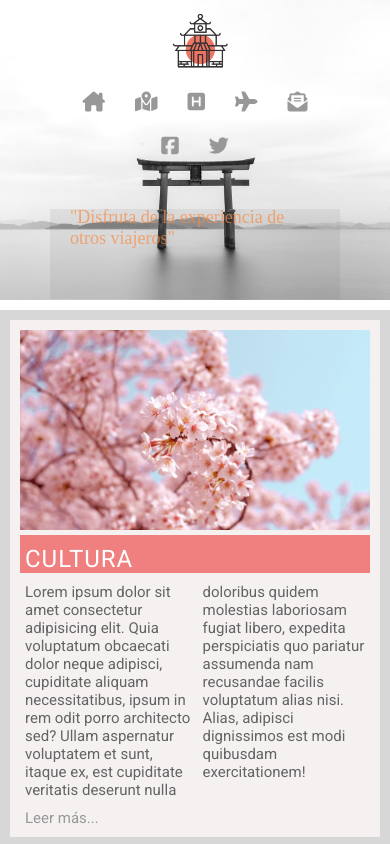
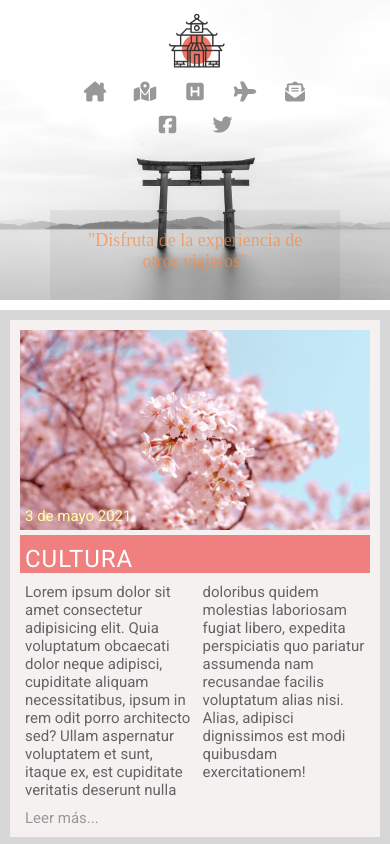
Before and after one commit to Ibellaz/VUE-Sprint1, a plain HTML site: page Sprint1_Level3/index.html in a window 390 px wide. Shown: the top 844 px of the page. Drawn offline with Linux system fonts and the light colour scheme; a web font is replaced by a local one.

Commit message:
Exercise7

```diff
--- a/Sprint1_Level3/css/styles.css
+++ b/Sprint1_Level3/css/styles.css
@@ -11,9 +11,13 @@ html {
 body {
     max-width: 1200px;
     background-color: white;
-    display: flex;
-    flex-flow: column nowrap;
     font-family: 'Roboto', sans-serif;
+
+    display: grid;
+    grid-template-areas:
+        "header"
+        "mainContainer"
+        "footer";
 }
 
 li {
@@ -43,6 +47,8 @@ h1 {
     color: rgba(250, 140, 70, 0.7);
     opacity: 0;
     animation: bottomToTop 2s 2s ease forwards;
+
+    text-align: center;
 }
 
 h2 {
@@ -54,7 +60,6 @@ h2 {
     letter-spacing: .1rem;
     padding: 1rem 0 0 .5rem;
     opacity: 0;
-    animation: fadeIn 4s forwards;
 }
 
 h3 {
@@ -83,24 +88,33 @@ p {
     background-size: 160%;
     background-position: 50% 55%;
     margin-bottom: 1rem;
-    display: flex;
-    flex-flow: column nowrap;
     height: 30rem;
+
+    grid-area: header;
+    display: grid;
+    grid-template-areas:
+        "navContainer"
+        "sectionHeader";
 }
 
 .navContainer {
     margin: 1rem;
-    display: flex;
     margin-bottom: 0;
+
+    grid-area: navContainer;
+    display: grid;
+    grid-template-areas:
+        "leftDivHeader mediumDivHeader rightDivHeader";
+    grid-template-columns: 1fr 5fr 1fr;
 }
 
 .leftDivHeader {
-    flex: 1;
-    display: flex;
     padding-left: 1rem;
-    align-items: center;
     opacity: 0;
-    animation: rotation 2s ease forwards;
+    animation: rotation 3s ease forwards;
+
+    grid-area: leftDivHeader;
+    width: 6rem;
 }
 
 #logo {
@@ -109,35 +123,39 @@ p {
 
 .mediumDivHeader {
     margin: 0 1rem;
-    padding: 1rem;
-    flex: 4;
-    display: flex;
-    justify-content: space-between;
+    padding: 1rem 3rem;
+
     align-items: center;
     opacity: 0;
-    animation: topToBottom 2s ease forwards;
+    animation: topToBottom 3s ease forwards;
+
+    grid-area: mediumDivHeader;
+    display: grid;
+    grid-template-columns: repeat(5, min(100%, 14rem));
+    justify-content: center;
 }
 
 .rightDivHeader {
     padding: 1rem;
-    flex: 1;
-    display: flex;
-    flex-flow: row nowrap;
     justify-content: center;
     align-items: center;
     gap: 1rem;
     opacity: 0;
-    animation: rightToLeft 2s ease forwards;
+    animation: rightToLeft 3s ease forwards;
+
+    grid-area: rightDivHeader;
+    display: grid;
+    grid-template-columns: 1fr 1fr;
+    justify-items: center;
 }
 
 .sectionHeader {
     background-color: rgba(100, 100, 100, .1);
     margin: 9.5rem 7.5rem 0rem 7.5rem;
-    padding: 6rem 6rem 7.5rem 6rem;
-    display: flex;
-    justify-content: center;
-    align-items: flex-end;
+    padding: 2.5rem 6rem 10.7rem 6rem;
     height: 9rem;
+
+    grid-area: sectionHeader;
 }
 
 
@@ -146,14 +164,22 @@ p {
 .mainContainer {
     background-color: white;
     margin-bottom: 1rem;
-    display: flex;
+
+    display: grid;
+    grid-template-areas:
+        "sectionMainContainer asideContainer";
+    grid-template-columns: 4fr 1fr;
 }
 
 .sectionMainContainer {
     background-color: rgb(215, 215, 215);
-    flex: 7;
-    display: flex;
-    flex-flow: row wrap;
+
+    grid-area: sectionMainContainer;
+    display: grid;
+    grid-template-areas:
+        "article1 article2"
+        "article3 article4"
+        "mainFooter mainFooter";
 }
 
 .sectionMainContainer a {
@@ -166,15 +192,33 @@ article {
     padding: 1rem;
     margin: 1rem;
     padding: 1rem;
-    flex: 1 1 40%;
 }
+
+    article:nth-child(1) {
+        grid-area: article1;
+    }
+
+    article:nth-child(2) {
+        grid-area: article2;
+    }
+
+    article:nth-child(3) {
+        grid-area: article3;
+    }
+
+    article:nth-child(4) {
+        grid-area: article4;
+    }
 
 article img {
     height: 20rem;
     width: 100%;
     object-fit: cover;
     opacity: 0;
-    animation: fadeIn 4s forwards;
+}
+
+article h2, article h3, article img {
+    animation: fadeIn 5s forwards;
 }
 
 article p {
@@ -187,7 +231,8 @@ article p {
 .mainFooter {
     margin: 1rem;
     padding: 1rem;
-    flex: 1 1 100%;
+
+    grid-area: mainFooter;
 }
 
 .mainFooter p {
@@ -198,7 +243,7 @@ article p {
     background-color: rgb(215, 215, 215);
     margin-left: 1rem;
     padding: 1rem;
-    flex: 2;
+    grid-area: asideContainer;
 }
 
 .asideDiv {
@@ -240,14 +285,12 @@ article p {
 
     0% {
         opacity: 0;
-        transform: translateX(-10rem);
-        transform: rotate3d(0deg);
+        transform: translateX(-20rem);
     }
 
     100% {
         opacity: 1;
         transform: translate(0);
-        transform: rotate3d(360deg);
     }
 }
 
@@ -255,7 +298,7 @@ article p {
 
     0% {
         opacity: 0;
-        transform: translateX(10rem);
+        transform: translateX(20rem);
     }
 
     100% {
@@ -305,6 +348,7 @@ article p {
 }
 
 
+/* MEDIA QUERIES */
 
 @media (max-width: 915px) {
 
@@ -325,8 +369,15 @@ article p {
         margin-bottom: 0;
     }
 
+    .mediumDivHeader {
+        grid-template-columns: repeat(5, min(100%, 9rem));
+    }
+
     .mainContainer {
-        flex-direction: column;
+        grid-template-areas:
+        "sectionMainContainer"
+        "asideContainer";
+        grid-template-columns: auto;
     }
 
     .asideContainer {
@@ -337,7 +388,6 @@ article p {
 }
 
 
-
 @media (max-width: 640px) {
 
     h1 {
@@ -346,6 +396,7 @@ article p {
 
     li {
         font-size: 2rem;
+        justify-self: center;
     }
 
     span {
@@ -357,32 +408,46 @@ article p {
     }
 
     .sectionHeader {
-        margin: 3.1rem 5rem 0rem 5rem;
-        padding: 3rem 2rem 5rem 2rem;
+        margin: 7rem 5rem 0rem 5rem;
+        padding: 2rem 2rem 1rem 2rem;
     }
 
     .navContainer {
-        flex-direction: column;
-        margin-bottom: inherit;
+        grid-template-areas:
+        "leftDivHeader"
+        "mediumDivHeader"
+        "rightDivHeader";
+
+        grid-template-columns: 200px;
+        grid-template-rows: 5rem 5rem 3rem;
+
+        justify-content: center;
     }
 
     .leftDivHeader {
+        padding: 0 7rem;
+    }
+
+    .mediumDivHeader {
+        margin-top: 1rem;
+        animation: leftToRight 2s ease forwards;
+        display: grid;
+        grid-template-columns: repeat(5, 5rem);
         justify-content: center;
     }
 
-    .mediumDivHeader {
-        justify-content: center;
-        gap: 2rem;
-        margin-top: 1rem;
-        animation: leftToRight 2s ease forwards;
-    }
-
     .rightDivHeader {
-        gap: 2rem;
+        padding: 0 5rem;
     }
 
     .sectionMainContainer {
-        flex-direction: column;
+        display: grid;
+        grid-template-areas:
+            "article1"
+            "article2"
+            "article3"
+            "article4"
+            "mainFooter";
     }
 
 }
--- a/Sprint1_Level3/index.html
+++ b/Sprint1_Level3/index.html
@@ -17,7 +17,7 @@
     <link rel="icon" type="image/vnd.microsoft.icon" href="./img/favicon.ico">
 
     <link rel="stylesheet" href="./css/styles.css">
-    <title>Sprint1 Level2 - Ines Bellido</title>
+    <title>Sprint1 Level3 - Ines Bellido</title>
 </head>
 
 <body>
```
